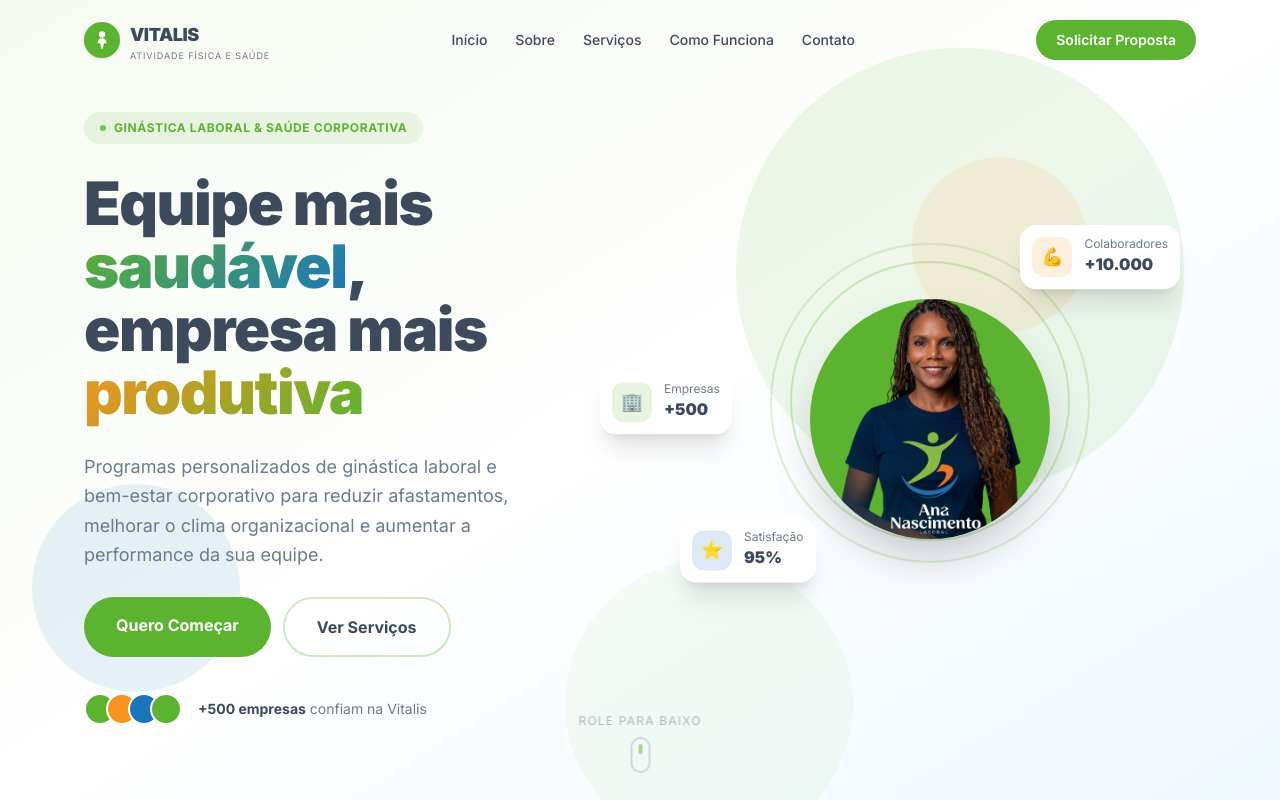
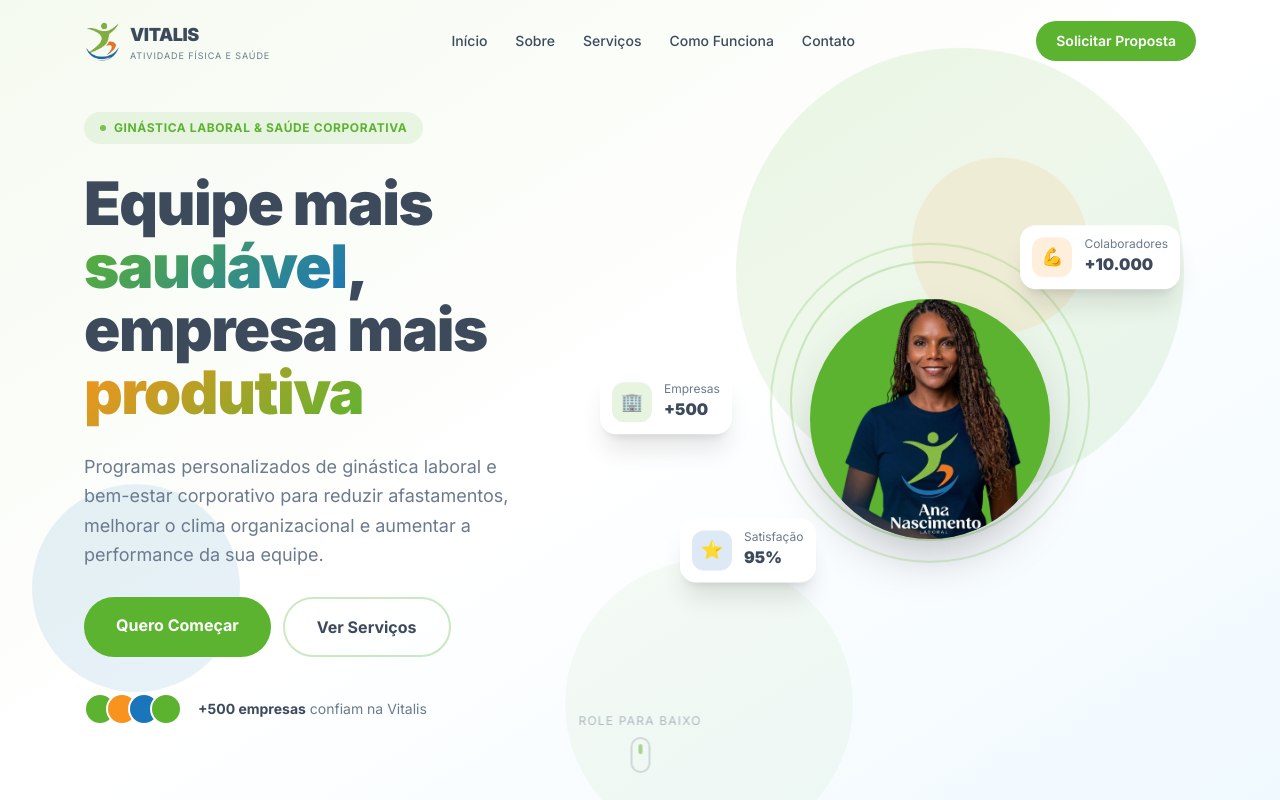
Before and after one commit to devpabloh/vitalis, a React (Vite) app: page / in a window 1280 px wide. Shown: the top 800 px of the page. Built offline with nearby package versions, Linux system fonts and the light colour scheme.

Commit message:
"feat: Adicionando imagem ao header da aplicação"

```diff
--- a/src/components/Header.tsx
+++ b/src/components/Header.tsx
@@ -1,5 +1,6 @@
 import { useState, useEffect } from 'react';
 import { cn } from '../lib/utils';
+import vitalisLogo from '../assets/logo-vitalis.png'
 
 const links = [
   { label: 'Início', href: '#inicio' },
@@ -29,12 +30,7 @@ export function Header() {
       <div className="max-w-6xl mx-auto px-5 flex items-center justify-between">
         {/* Logo */}
         <a href="#inicio" className="flex items-center gap-2.5 group">
-          <div className="w-9 h-9 rounded-full bg-vitalis-green flex items-center justify-center shadow transition-transform group-hover:scale-110">
-            <svg viewBox="0 0 32 32" fill="white" className="w-5 h-5">
-              <circle cx="16" cy="7" r="5" />
-              <path d="M16 13c-4 0-7 3-7 7v1h4l2 9h2l2-9h4v-1c0-4-3-7-7-7z" />
-            </svg>
-          </div>
+          <img src={vitalisLogo} alt="logo da empresa vitalis, que se encontra no todo da aplicação" className='w-9' />
           <div className="leading-none">
             <span className="block font-black text-lg tracking-tight text-vitalis-dark">
               VITALIS
```
